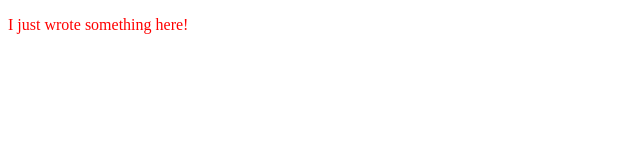
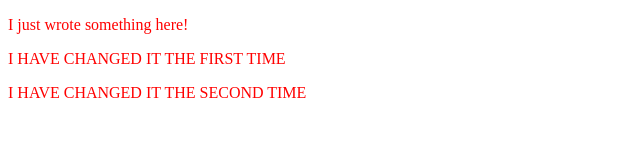
Before and after one commit to hzba000/practice, a plain HTML site: page index.html in a window 1280 px wide. Shown: the whole page, without its empty margins (0-640 px from the left). Drawn offline with Linux system fonts and the light colour scheme.

Commit message:
This is a SECOND COMMIT

```diff
--- a/index.html
+++ b/index.html
@@ -5,4 +5,6 @@
         <link rel="stylesheet" type="text/css" href="index.css"
     </head>
 <p> I just wrote something here! </p>
+<p> I HAVE CHANGED IT THE FIRST TIME</p>
+<p> I HAVE CHANGED IT THE SECOND TIME</p>
 </html>
```
